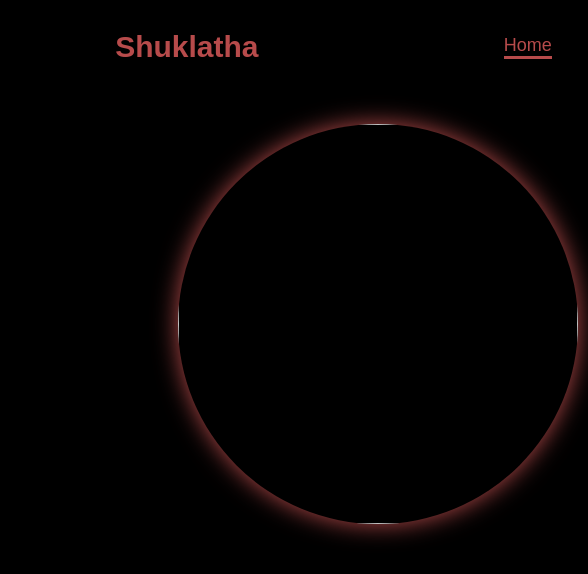
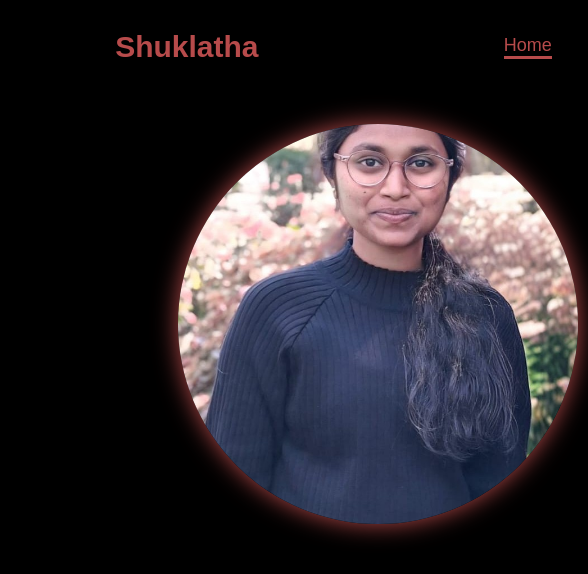
Before and after one commit to shuklatha96/Portfolio, a plain HTML site: page index.html in a window 1280 px wide. Shown: the top 574 px of the page, 0-588 px from the left. Drawn offline with Linux system fonts and the light colour scheme.

Commit message:
Added avatar image and updated HTML

```diff
--- a/index.html
+++ b/index.html
@@ -22,7 +22,7 @@
 
    <section class="home">
      <div class="home-img">
-       <img src="main.jpg" alt="">
+       <img src="shuklatha1.jpeg" alt="">
      </div>
      <div class="home-content">
        <h1>Hi, It's <span>Shuklatha</span></h1>
```
Also changed, not shown: shuklatha1.jpeg (added).
